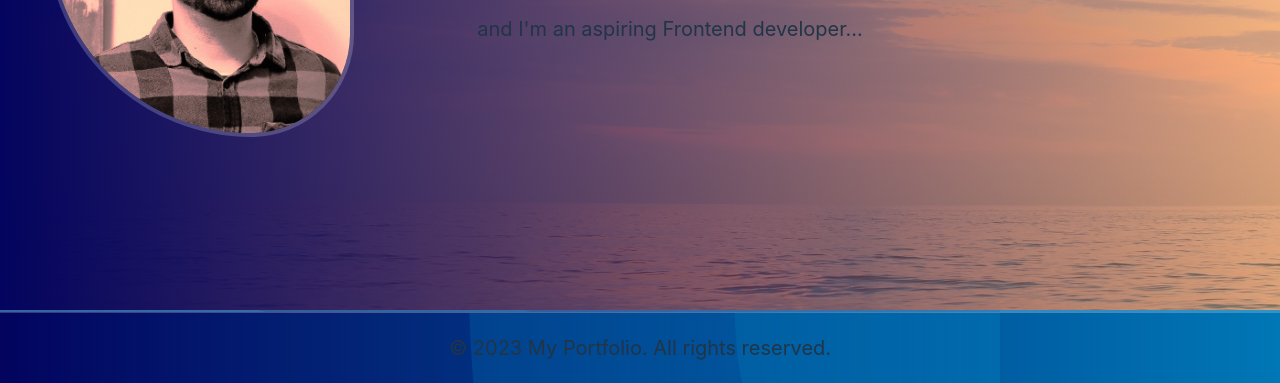
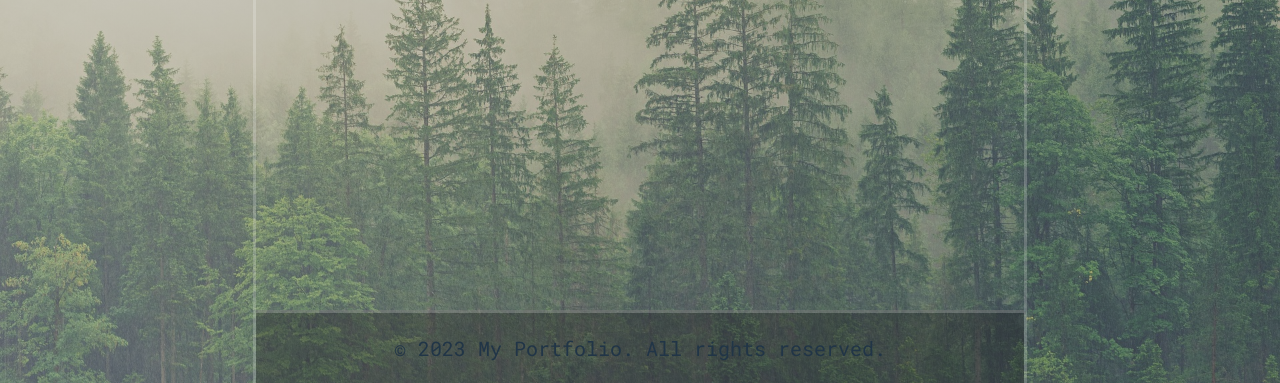
Before and after one commit to Niccar95/Portfolio, a website built with Vite: page index.html in a window 1280 px wide. Shown: the part 417-800 px from the top of the page. Built offline with nearby package versions, Linux system fonts and the light colour scheme.

Commit message:
snyggare design

```diff
--- a/index.html
+++ b/index.html
@@ -12,7 +12,7 @@
     </header >
     <main id="mainContainer">
 
-      <figure id="mainContainer__imgContainer"></figure>
+      <!--<figure id="mainContainer__imgContainer"></figure> -->
 
         <section id="mainContainer__presentation"></section>
 
--- a/src/js/main.js
+++ b/src/js/main.js
@@ -40,7 +40,7 @@ const myPicture = document.createElement("img");
 myPicture.src = "/src/img/myPic.jpg";
 myPicture.setAttribute("id", "mainContainer__imgContainer__myPicture");
 
-imgContainer.appendChild(myPicture);
+//imgContainer.appendChild(myPicture);
 
 const myFooter = document.getElementById("myFooter");
 const footerContent = document.createElement("p");
--- a/src/scss/style.scss
+++ b/src/scss/style.scss
@@ -1,19 +1,14 @@
+
+@import url('https://fonts.googleapis.com/css2?family=Montserrat:wght@400;500&family=Roboto+Mono:wght@400;500&display=swap');
+
 :root {
-  font-family: Inter, system-ui, Avenir, Helvetica, Arial, sans-serif;
+  margin: auto;
+  font-family: "Roboto Mono", monospace;
   line-height: 1.5;
   font-weight: 400;
   font-size: 20px;
-
-  color-scheme: light dark;
   color: whitesmoke;
-
-  font-synthesis: none;
-  text-rendering: optimizeLegibility;
-  -webkit-font-smoothing: antialiased;
-  -moz-osx-font-smoothing: grayscale;
-  -webkit-text-size-adjust: 100%;
-
-  background-image: linear-gradient(to left, rgba(250, 131, 52, 0.5), rgb(3, 4, 94)), url("/src/img/sea.jpg");
+  background-image: linear-gradient(to left, rgba(112, 112, 112, 0.5), rgb(159, 159, 159, 0.5)), url("/src/img/forest.jpg");
   background-repeat: no-repeat;
   background-size: cover;
 
@@ -22,7 +17,7 @@
 #header {
   padding: 2em;
   border-bottom: solid rgba(255, 255,255, 0.2);
-  background-image: linear-gradient(to right, rgba(3, 4, 94, 0.5),  rgba(0, 119, 182)), url("/src/img/blob-scene.png");
+  background-color: rgba(20, 20, 20, 0.3);
   margin-bottom: 1em;
 
   &__navigation {
@@ -43,18 +38,21 @@ a:hover {
 }
 
 body {
- margin: 0;
- min-height: 100vh;
- display: flex;
- flex-direction: column;
+  display: flex;
+  flex-direction: column;
+  width: 60%;
+  margin: 0 auto;
+  min-height: 100vh;
+  border-right: solid rgba(255, 255,255, 0.2);
+  border-left: solid rgba(255, 255,255, 0.2);
 
 #mainContainer {
   flex: 1;
   margin: 0;
   display: grid;
   grid-gap: 1em;
-  grid-template-rows: 500px;
-  grid-template-columns: 400px 500px auto;
+  grid-template-rows: auto auto;
+  grid-template-columns: auto auto auto;
 
   &__presentation {
     display: flex;
@@ -94,7 +92,7 @@ body {
   align-items: center;
   justify-content: center;
   border-top: solid rgba(255, 255,255, 0.2);
-  background-image: linear-gradient(to right, rgba(3, 4, 94, 0.5),  rgb(0, 119, 182)), url("/src/img/blob-scene.png");
+  background-color: rgba(20, 20, 20, 0.3);
 
 }
 
```
Also changed, not shown: src/js/counter.js (deleted, +0 -9 lines).
